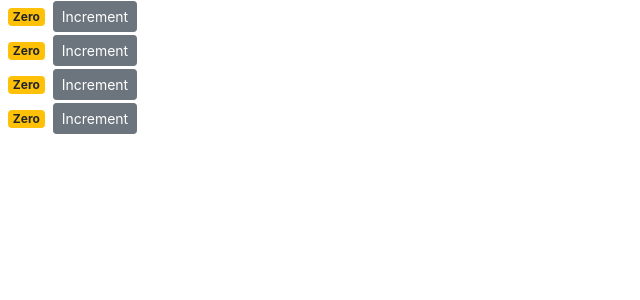
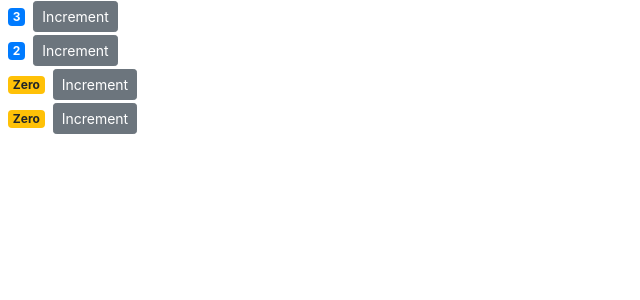
Before and after one commit to gchoi/react-tutorial, a React (Create React App) app: page / in a window 1280 px wide. Shown: the top 300 px of the page, without its empty margins (0-640 px from the left). Built offline with nearby package versions, Linux system fonts and the light colour scheme.

Commit message:
[Tut #13] - Passing Data to Components

```diff
--- a/src/components/counter.jsx
+++ b/src/components/counter.jsx
@@ -2,7 +2,7 @@
 
 class Counter extends Component {
     state = {
-        count: 0,
+        count: this.props.value,
         tags: ['tag1', 'tag2', 'tag3']
     };
 
@@ -30,6 +30,8 @@
     };
 
     render() {
+        console.log('props', this.props);
+
         return (
             <div>
                 <span className={this.getBadgeClasses()}>{ this.formatCount() }</span>
--- a/src/components/counters.jsx
+++ b/src/components/counters.jsx
@@ -4,8 +4,8 @@
 class Counters extends Component {
     state = {
         counters: [
-            { id: 1, value: 0 },
-            { id: 2, value: 0 },
+            { id: 1, value: 3 },
+            { id: 2, value: 2 },
             { id: 3, value: 0 },
             { id: 4, value: 0 }
         ]
@@ -14,7 +14,9 @@
     render() {
         return (
             <div>
-                { this.state.counters.map(counter => <Counter key={counter.id} />) }
+                { this.state.counters.map(counter =>
+                <Counter key={counter.id} value={counter.value} />
+                ) }
             </div>
         );
     }
```
